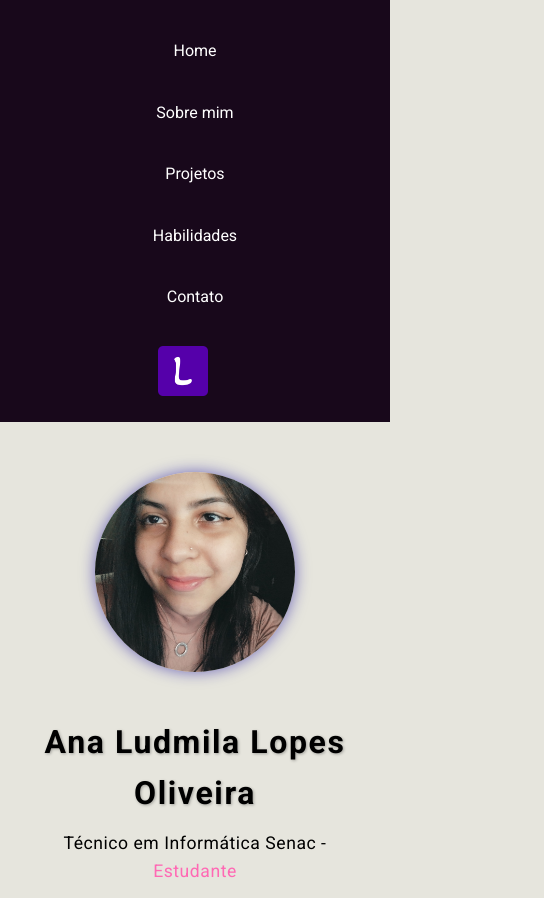
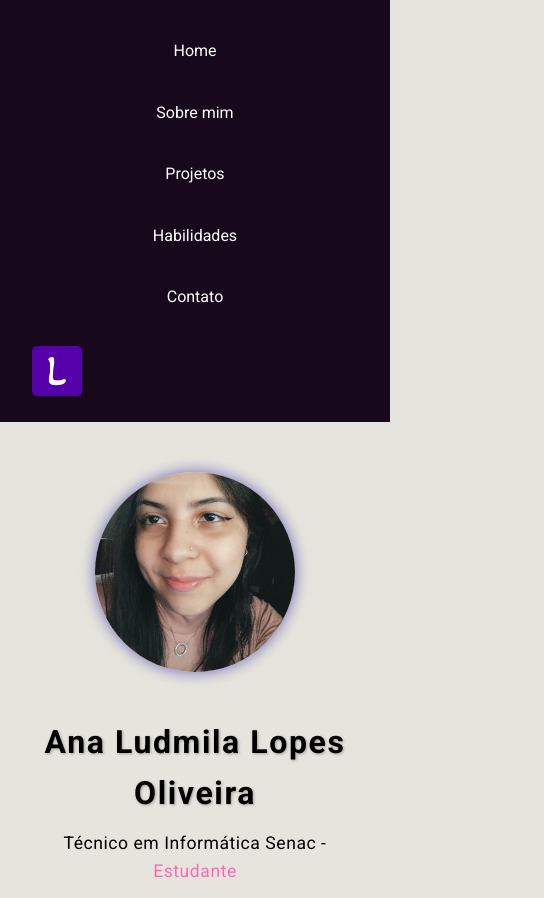
Before and after one commit to lululopes/portfolio_final, a plain HTML site: page index.html in a window 390 px wide. Shown: the top 898 px of the page, 544 px wide, since content can reach past the window. Drawn offline with Linux system fonts and the light colour scheme.

Commit message:
Ajustando icone no responsivo 11

```diff
--- a/CSS/styleGERAL.css
+++ b/CSS/styleGERAL.css
@@ -126,7 +126,7 @@ a:hover {
 
   #icone {
     display: flex;
-    padding-right: 150px;
+    padding-right: 450px;
   }
 
   /* rodapé responsivo */
```
